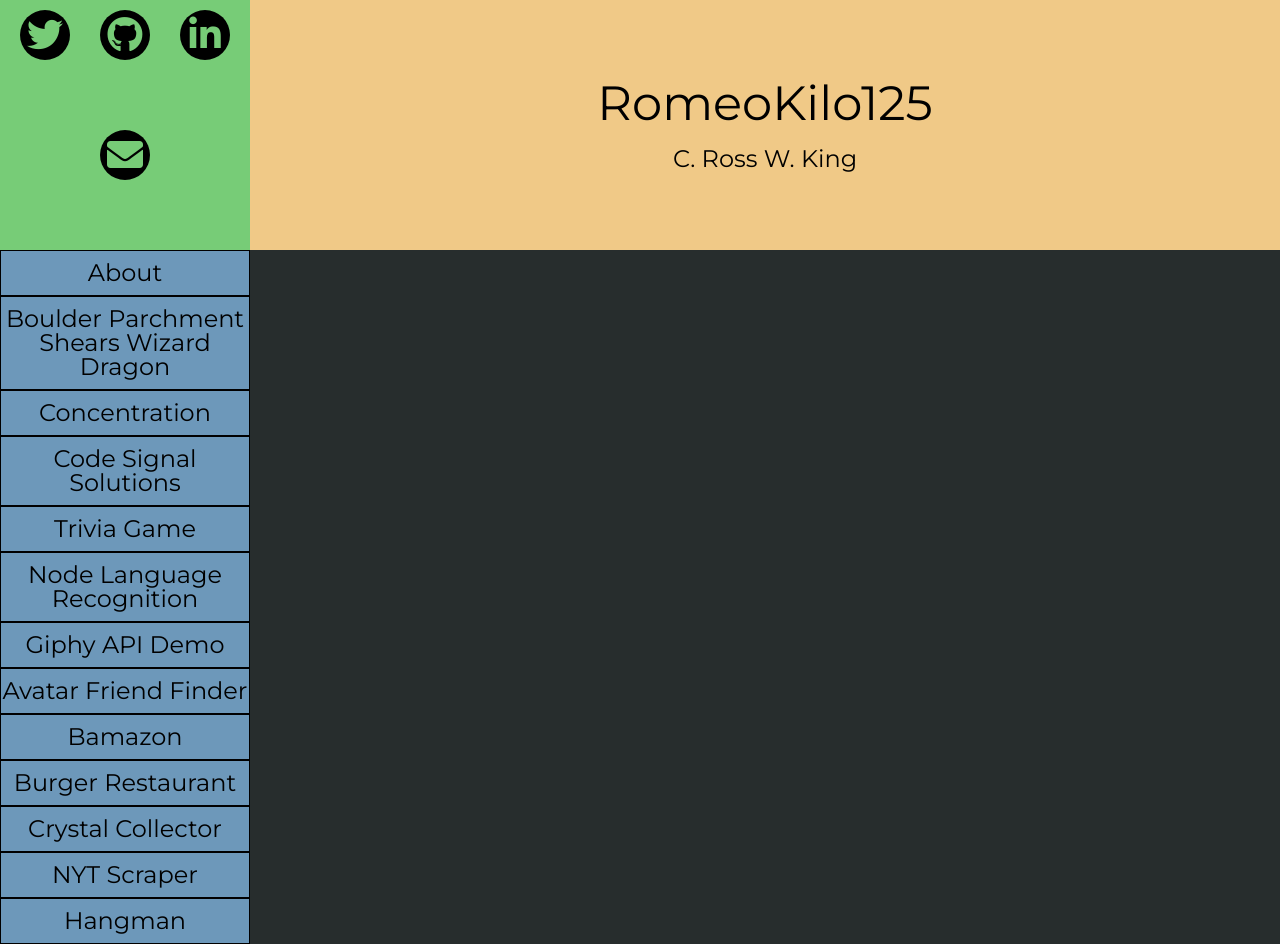
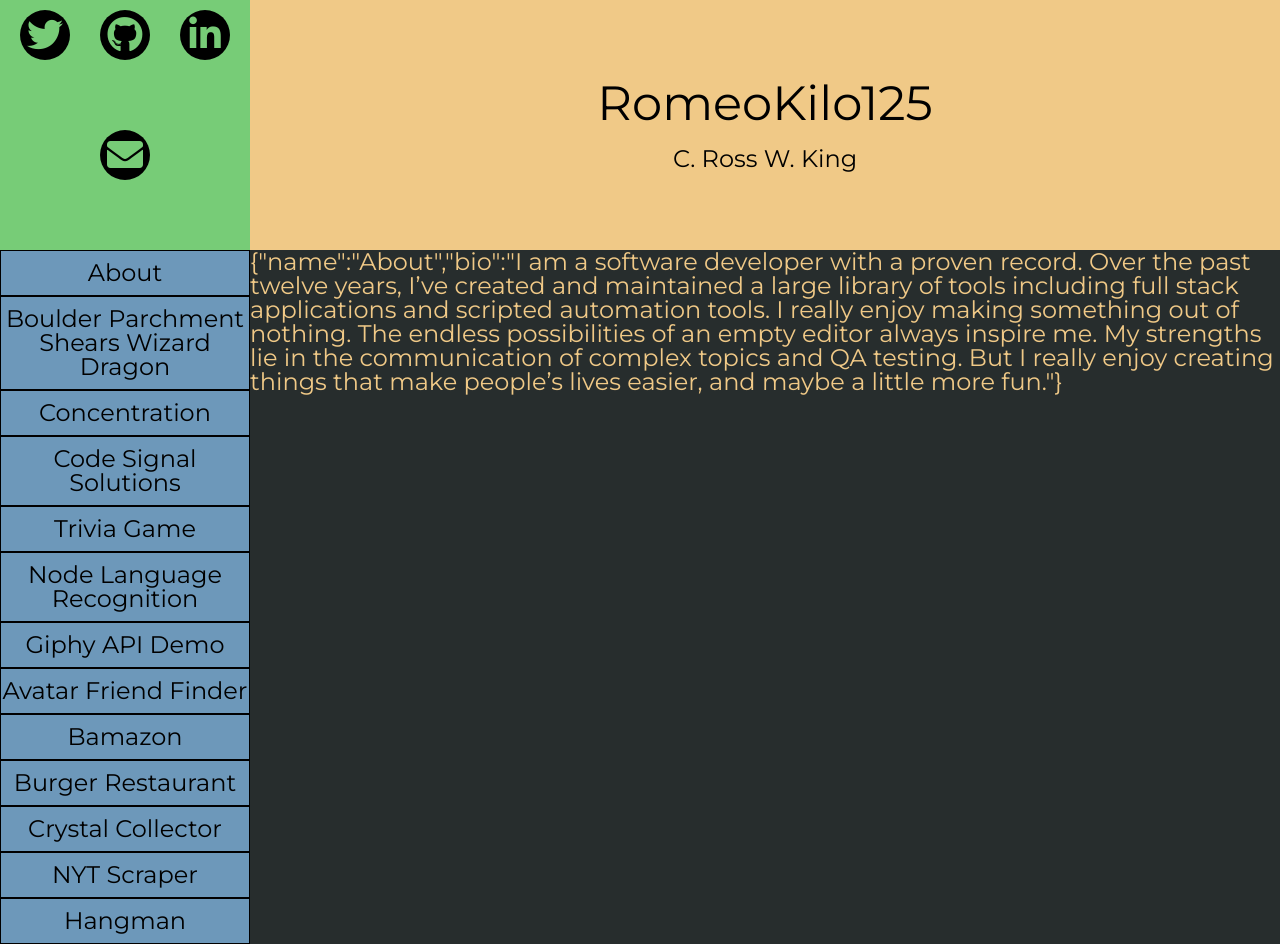
Before and after one commit to RomeoKilo125/RomeoKilo125.github.io, a React (Create React App) app: page / in a window 1280 px wide. Built offline with nearby package versions, Linux system fonts and the light colour scheme.

Commit message:
barely active display

```diff
--- a/src/components/DisplayArea/index.js
+++ b/src/components/DisplayArea/index.js
@@ -4,7 +4,7 @@ import './style.css'
 class DisplayArea extends Component {
 render() {
   return (
-    <div></div>
+    <div className='display'>{JSON.stringify(this.props.item)}</div>
   )
 }
 }
--- a/src/components/DisplayArea/style.css
+++ b/src/components/DisplayArea/style.css
@@ -0,0 +1,4 @@
+.display {
+  color: #f0c987;
+  font-size: 1.5em;
+}
```
